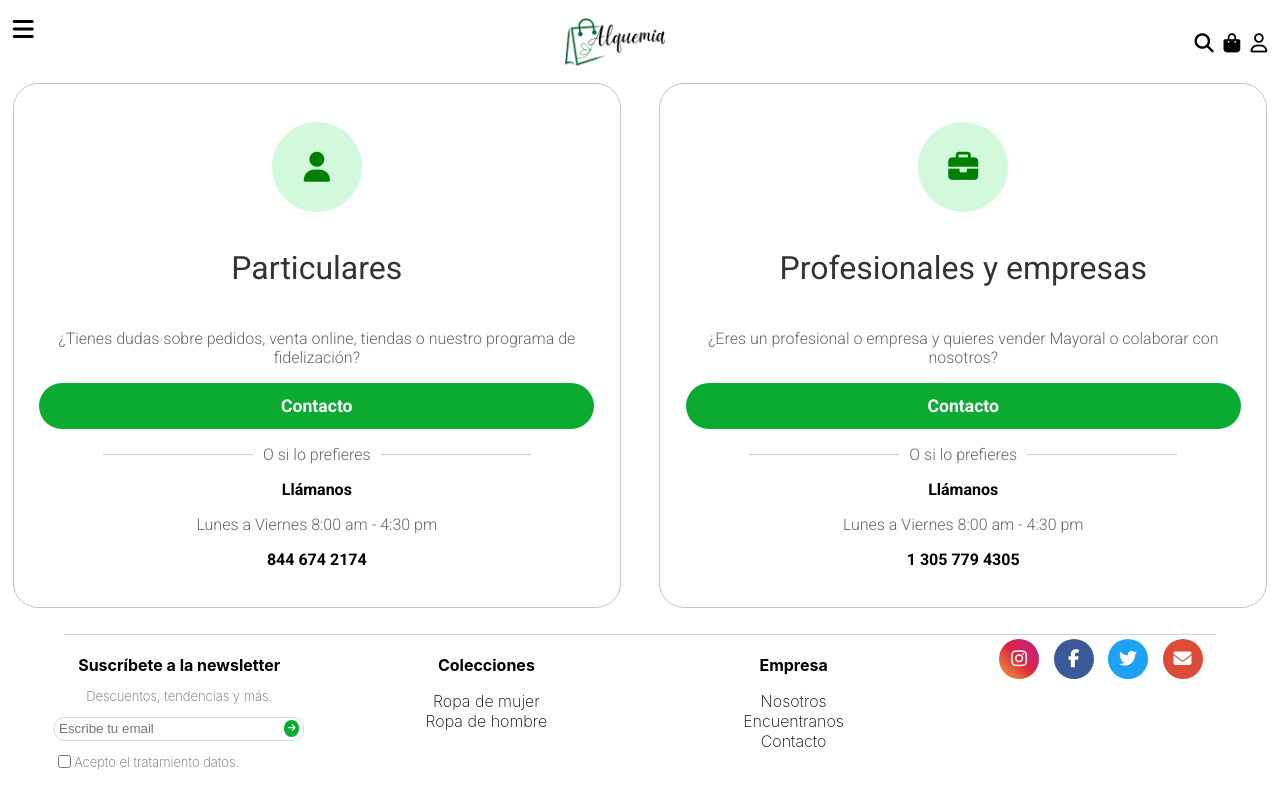
After one commit to nataliagamezbarea/Tienda-Alquemia, a Flask app: page /contactanos/empresa in a window 1280 px wide. The commit adds this page. Run offline with Flask 3, Linux system fonts and the light colour scheme; parts of the project's set-up code (start-up, migrations or seed data) failed here and were passed over.

Commit message:
Añadir funcionalidad de contacto para particulares y empresas, incluyendo formularios y envío de correos, así como la integración en las rutas y plantillas correspondientes.

```diff
--- a/app.py
+++ b/app.py
@@ -70,6 +70,12 @@ app.add_url_rule('/cambiar_contraseña', 'cambiar_contraseña', update_contrase
 app.add_url_rule('/nosotros', 'nosotros', nosotros, methods=["GET"])
 app.add_url_rule('/encuentranos', 'encuentranos', encuentranos, methods=["GET"])
 
+# CONTACTANOS
+
+app.add_url_rule('/contactanos', 'contactanos', contacto, methods=["GET"])
+app.add_url_rule('/contactanos/particular', 'contactanos_particular', contacto_particular, methods=["GET", "POST"])
+app.add_url_rule('/contactanos/empresa', 'contactanos_empresa', contacto_empresa, methods=["GET", "POST"])
+
 
 
 
--- /dev/null
+++ b/routes/contacto/contacto.py
@@ -0,0 +1,5 @@
+from flask import render_template, request, current_app
+from routes.autentificacion.enviar_correo import enviar_correo
+
+def contacto():
+    return render_template('user/contacto/contacto.html')
--- /dev/null
+++ b/routes/contacto/contacto_empresa.py
@@ -0,0 +1,42 @@
+
+from flask import render_template, request, current_app
+from routes.autentificacion.enviar_correo import enviar_correo
+
+
+
+def contacto_empresa():
+    mensaje = None
+    tipo_mensaje = None
+    if request.method == 'POST':
+        # Obtener los datos del formulario
+        nombre = request.form['nombre']
+        apellido1 = request.form['apellido1']
+        apellido2 = request.form['apellido2']
+        email = request.form['email']
+        telefono = request.form['telefono']
+        tiquet = request.form['tiquet']
+        comentario = request.form['comentario']
+        opcion = request.form['opcion']
+
+        asunto = opcion
+
+        cuerpo = f"""
+        Nombre: {nombre} {apellido1} {apellido2}
+        Email: {email}
+        Teléfono: {telefono}
+        Nº tiquet/Pedido: {tiquet}
+        Comentario: {comentario}
+        """
+
+        destino = "tiendaalquemiaempresa@gmail.com"
+
+        # Enviar el correo
+        enviar_correo(current_app, asunto, destino, cuerpo)
+
+        # Mensaje de éxito
+        mensaje = "El mensaje se ha enviado correctamente."
+        tipo_mensaje = "exito"
+
+        return render_template('user/contacto/contacto.html', mensaje=mensaje, tipo_mensaje=tipo_mensaje)
+
+    return render_template('user/contacto/contacto.html')
--- /dev/null
+++ b/static/css/contacto.css
@@ -0,0 +1,232 @@
+@import url("https://fonts.googleapis.com/css2?family=Roboto:wght@300;700&display=swap");
+
+body {
+  font-family: 'Roboto', sans-serif;
+}
+
+h2 {
+  text-align: center;
+  font-size: clamp(1.5rem, 2.5vw, 2rem);
+  font-weight: 400;
+  color: #333;
+}
+
+p {
+  text-align: center;
+  font-size: clamp(0.9rem, 1.5vw, 1rem);
+  color: #666;
+}
+
+.icono-circulo {
+  width: 90px;
+  height: 90px;
+  border-radius: 50%;
+  background-color: #D2F9DC;
+  display: flex;
+  align-items: center;
+  justify-content: center;
+  margin-bottom: 10px;
+  font-size: 20px;
+  color: white;
+}
+
+.contenedor-contacto {
+  border: 1px solid #c4c4c4;
+  border-radius: 25px;
+  padding: 3vw;
+  width: 100%;
+  max-width: 700px;
+  min-width: 280px;
+  flex: 1 1 300px;
+  display: flex;
+  flex-direction: column;
+  justify-content: center;
+  background-color: white;
+  align-items: center;
+  margin: 1vw;
+}
+
+.contenedor-contacto i {
+  font-size: 30px;
+  color: green;
+}
+
+section.seccion-contacto {
+  display: flex;
+  justify-content: center;
+  align-items: flex-start;
+  flex-wrap: wrap;
+  text-align: center;
+  gap: 1vw;
+}
+
+section.seccion-contacto button,
+section.seccion-contacto a.button-green {
+  width: 100%;
+}
+
+hr {
+  width: 150px;
+  border: 0;
+  height: 0.2px;
+  margin: 10px;
+  background-color: #CBCDD1;
+}
+
+.popover-container {
+  position: relative;
+  display: inline-block;
+}
+
+.popover-content {
+  display: none;
+  position: absolute;
+  bottom: 100%;
+  left: 50%;
+  transform: translateX(-50%);
+  background-color: #333;
+  color: white;
+  padding: 10px;
+  border-radius: 5px;
+  max-width: 200px;
+  font-size: 14px;
+  box-shadow: 0px 5px 15px rgba(0, 0, 0, 0.2);
+  opacity: 0;
+  transition: opacity 0.3s ease;
+}
+
+.popover-container:hover .popover-content {
+  display: block;
+  opacity: 1;
+}
+
+/* Formulario */
+.formulario-popup {
+  display: flex;
+  flex-direction: column;
+  gap: 10px;
+  padding: 10px;
+  width: 100%;
+  max-width: 400px;
+  margin: auto;
+}
+
+.formulario-popup input:not([type="checkbox"]),
+.formulario-popup select,
+.formulario-popup textarea {
+  width: 100%;
+  padding: 10px;
+  margin: 10px 0;
+  border: 1px solid #ccc;
+  border-radius: 4px;
+  font-size: 1rem;
+  font-family: 'Roboto', sans-serif;
+}
+
+.formulario-popup textarea {
+  resize: vertical;
+  min-height: 80px;
+}
+
+.formulario-popup button {
+  width: 100%;
+  padding: 12px;
+  background-color: #28a745;
+  color: #fff;
+  border: none;
+  border-radius: 4px;
+  font-size: 1rem;
+  cursor: pointer;
+}
+
+.formulario-popup button:hover {
+  background-color: #218838;
+}
+
+.checkbox-privacidad {
+  display: flex;
+  align-items: center;
+  font-size: 12px;
+  gap: 5px;
+  margin-top: 10px;
+}
+
+.checkbox-privacidad a {
+  text-decoration: underline;
+  color: #007bff;
+}
+
+.checkbox-privacidad a:hover {
+  text-decoration: underline;
+}
+
+/* Modales */
+dialog,
+#modal-particulares,
+#modal-empresas {
+  width: 80%;
+  max-width: 600px;
+  padding: 3rem;
+  border: none;
+  border-radius: 20px;
+  box-shadow: 0 4px 12px rgba(0, 0, 0, 0.2);
+  background-color: #fff;
+  position: relative;
+}
+
+button[popovertargetaction="hide"],
+#modal-particulares button[popovertargetaction="hide"],
+#modal-empresas button[popovertargetaction="hide"] {
+  position: absolute;
+  top: 10px;
+  right: 10px;
+  font-size: 1.5rem;
+  background: transparent;
+  border: 1px solid #ccc;
+  color: #333;
+  cursor: pointer;
+  padding: 5px;
+  border-radius: 50%;
+  width: 30px;
+  height: 30px;
+  display: flex;
+  align-items: center;
+  justify-content: center;
+}
+
+button[popovertargetaction="hide"]:hover {
+  color: #007bff;
+}
+
+/* Corrección de inputs/selects anchura */
+select {
+  max-width: 420px;
+}
+
+input:not([type="checkbox"]),
+textarea {
+  max-width: 400px;
+}
+
+.alert {
+  position: fixed;
+  top: 10px;
+  left: 50%;
+  transform: translateX(-50%);
+  padding: 15px;
+  margin: 10px 0;
+  border-radius: 5px;
+  font-family: Arial, sans-serif;
+  font-size: 14px;
+  line-height: 1.5;
+  display: flex;
+  align-items: center;
+  justify-content: space-between;
+  background-color: #d4edda;
+  color: #155724;
+  border: 1px solid #c3e6cb;
+  z-index: 9999;
+  width: 90%;
+  max-width: 600px;
+  box-shadow: 0 4px 6px rgba(0, 0, 0, 0.1);
+}
--- a/templates/components/footer.html
+++ b/templates/components/footer.html
@@ -35,7 +35,7 @@
     <ul>
       <li><a href="{{ url_for('nosotros') }}">Nosotros</a></li>
       <li><a href="{{ url_for('encuentranos') }}">Encuentranos</a></li>
-      {#<li><a href="{{ url_for('contactanos') }}">Contacto</a></li>#}
+      <li><a href="{{ url_for('contactanos') }}">Contacto</a></li>
     </ul>
   </div>
 
--- /dev/null
+++ b/templates/user/contacto/contacto.html
@@ -0,0 +1,65 @@
+{% extends "base.html" %}
+
+{% block title %}Contacto{% endblock %}
+
+{% block content %}
+<link href="{{ url_for('static', filename='css/form.css') }}" rel="stylesheet" />
+<link href="{{ url_for('static', filename='css/contacto.css') }}" rel="stylesheet" />
+
+
+<!-- Mostrar mensaje de éxito o error -->
+{% if mensaje %}
+  <div class="alert alert-{{ tipo_mensaje }}">
+    {{ mensaje }}
+  </div>
+{% endif %}
+
+<section id="seccion-contacto" class="seccion-contacto">
+  <div id="contacto-particulares" class="contenedor-contacto" role="region" aria-labelledby="contacto-particulares-titulo">
+    <div class="icono-circulo">
+      <i class="fas fa-user" aria-hidden="true"></i>
+    </div>
+    <h2 id="contacto-particulares-titulo">Particulares</h2>
+    <p>¿Tienes dudas sobre pedidos, venta online, tiendas o nuestro programa de fidelización?</p>
+
+    <!-- Botón para abrir el modal popover -->
+    <button class="button-green" popovertarget="modal-particulares">Contacto</button>
+
+    <div class="flex align-center">
+      <hr>
+      <p>O si lo prefieres</p>
+      <hr>
+    </div>
+    <b>Llámanos</b>
+    <p>Lunes a Viernes 8:00 am - 4:30 pm</p>
+    <b>844 674 2174</b>
+  </div>
+
+  <div id="contacto-profesionales" class="contenedor-contacto" role="region" aria-labelledby="contacto-profesionales-titulo">
+    <div class="icono-circulo">
+      <i class="fas fa-briefcase" aria-hidden="true"></i>
+    </div>
+    <h2 id="contacto-profesionales-titulo">Profesionales y empresas</h2>
+    <p>¿Eres un profesional o empresa y quieres vender Mayoral o colaborar con nosotros?</p>
+
+    <button class="button-green" popovertarget="modal-empresas">Contacto</button>
+
+    <div class="flex align-center">
+      <hr>
+      <p>O si lo prefieres</p>
+      <hr>
+    </div>
+    <b>Llámanos</b>
+    <p>Lunes a Viernes 8:00 am - 4:30 pm</p>
+    <b>1 305 779 4305</b>
+  </div>
+</section>
+
+
+
+
+{% include "user/contacto/modal-particulares.html" %}
+{% include "user/contacto/modal-empresas.html" %}
+
+
+{% endblock %}
--- /dev/null
+++ b/templates/user/contacto/modal-empresas.html
@@ -0,0 +1,33 @@
+
+<dialog id="modal-empresas" popover>
+    <h2>Empresas</h2>
+    <p>¿Tienes dudas sobre pedidos, venta online, tiendas o nuestro programa de fidelización?</p>
+
+    <form class="formulario-popup" method="POST" action="{{ url_for('contactanos_empresa') }}">
+      <select name="opcion" required>
+        <option value="" disabled selected>Selecciona una opción</option>
+        <option value="pedidos">Pedidos</option>
+        <option value="venta_online">Venta online</option>
+        <option value="tiendas">Tiendas</option>
+        <option value="fidelizacion">Programa de fidelización</option>
+      </select>
+
+      <input type="text" name="nombre" placeholder="Nombre *" required>
+      <input type="text" name="apellido1" placeholder="Apellido 1 *" required>
+      <input type="text" name="apellido2" placeholder="Apellido 2 *" required>
+
+      <input type="email" name="email" placeholder="Email">
+      <input type="tel" name="telefono" placeholder="Teléfono">
+      <input type="text" name="tiquet" placeholder="Nº tiquet/Pedido">
+      <textarea name="comentario" placeholder="Comentario"></textarea>
+
+      <label class="checkbox-privacidad">
+        <input type="checkbox" required>
+        He leído y aceptado las <a href="#" target="_blank">Política Privacidad</a>
+      </label>
+
+      <button type="submit" class="button-green">Enviar</button>
+    </form>
+
+    <button popovertarget="modal-empresas" popovertargetaction="hide">X</button>
+  </dialog>
--- /dev/null
+++ b/templates/user/contacto/modal-particulares.html
@@ -0,0 +1,32 @@
+<dialog id="modal-particulares" popover>
+    <h2>Particulares</h2>
+    <p>¿Tienes dudas sobre pedidos, venta online, tiendas o nuestro programa de fidelización?</p>
+
+    <form class="formulario-popup" method="POST" action="{{ url_for('contactanos_particular') }}">
+      <select name="opcion" required>
+        <option value="" disabled selected>Selecciona una opción</option>
+        <option value="pedidos">Pedidos</option>
+        <option value="venta_online">Venta online</option>
+        <option value="tiendas">Tiendas</option>
+        <option value="fidelizacion">Programa de fidelización</option>
+      </select>
+
+      <input type="text" name="nombre" placeholder="Nombre *" required>
+      <input type="text" name="apellido1" placeholder="Apellido 1 *" required>
+      <input type="text" name="apellido2" placeholder="Apellido 2 *" required>
+
+      <input type="email" name="email" placeholder="Email">
+      <input type="tel" name="telefono" placeholder="Teléfono">
+      <input type="text" name="tiquet" placeholder="Nº tiquet/Pedido">
+      <textarea name="comentario" placeholder="Comentario"></textarea>
+
+      <label class="checkbox-privacidad">
+        <input type="checkbox" required>
+        He leído y aceptado las <a href="#" target="_blank">Política Privacidad</a>
+      </label>
+
+      <button type="submit" class="button-green">Enviar</button>
+    </form>
+
+    <button popovertarget="modal-particulares" popovertargetaction="hide">X</button>
+  </dialog>
```
Also changed, not shown: routes/__init__.py (+7 -0 lines), routes/contacto/contacto_particular.py (added, +42 -0 lines).
